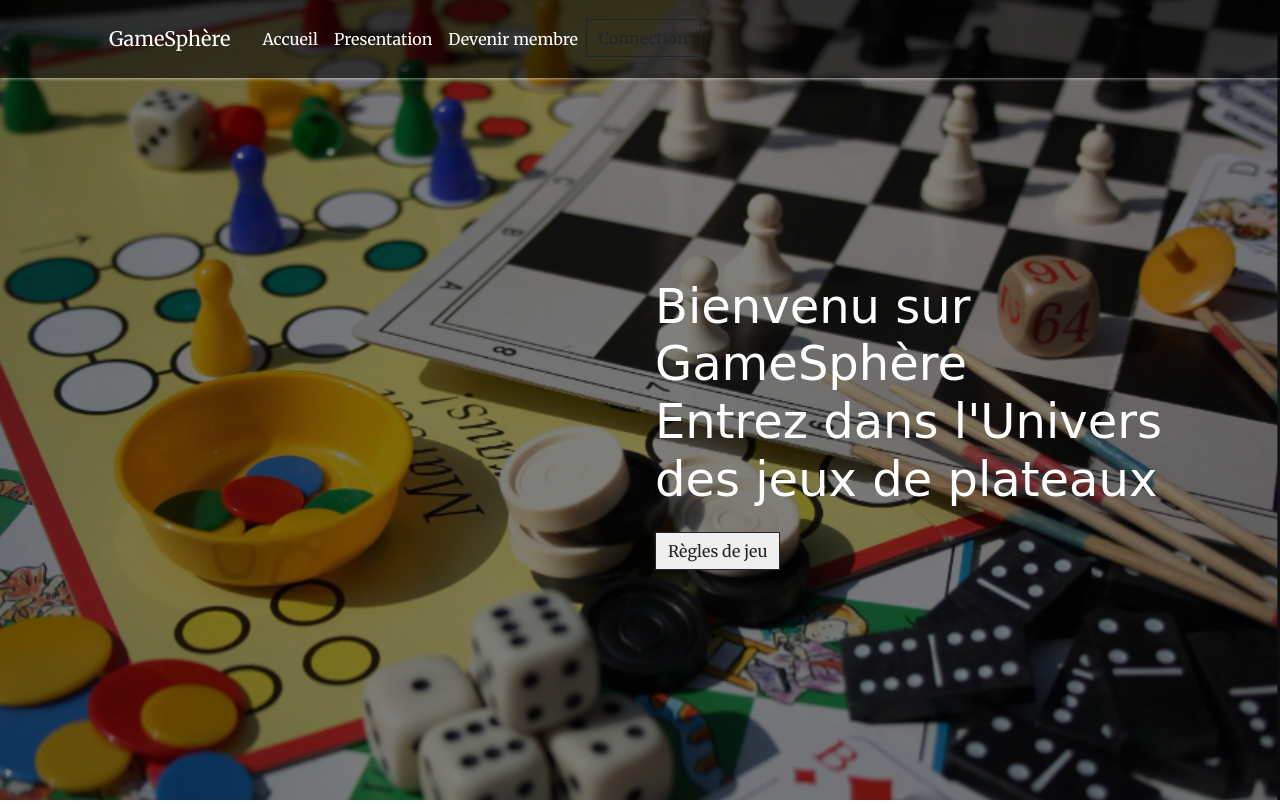
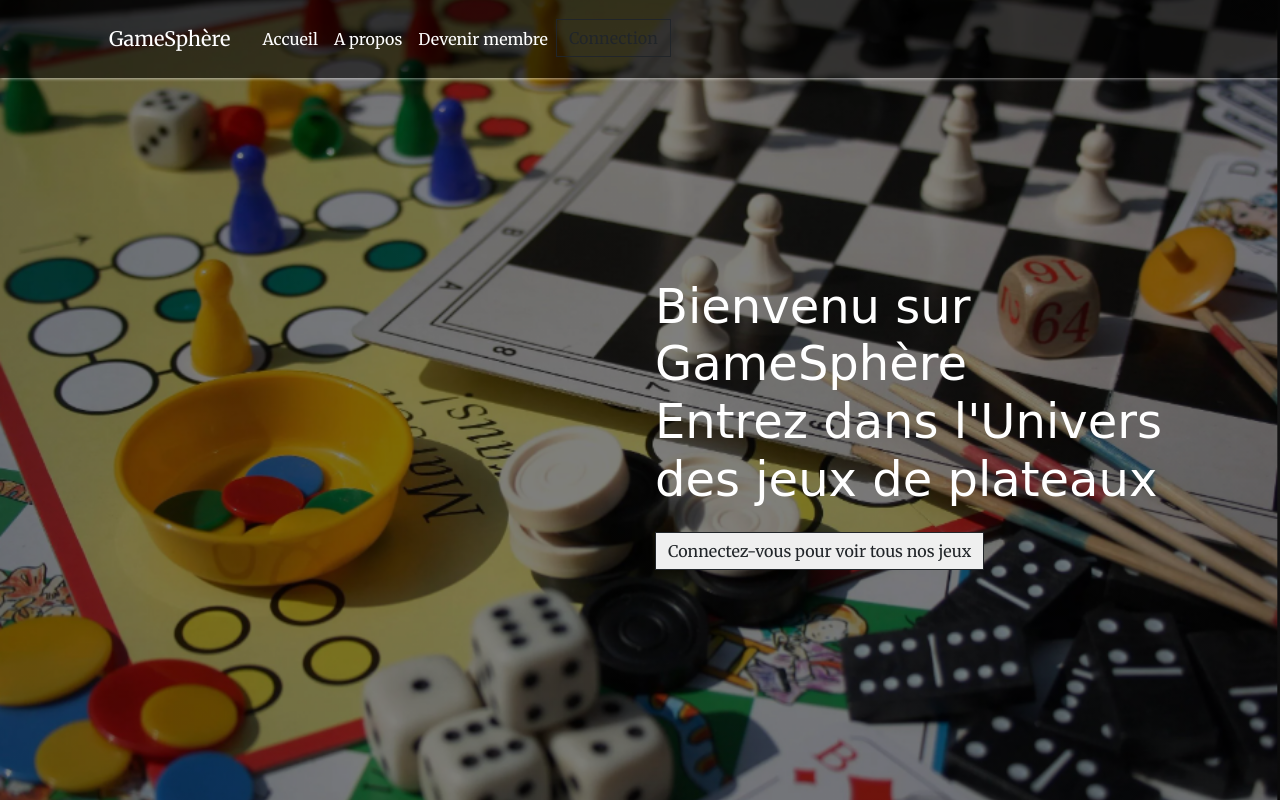
Before and after one commit to mortalla23/ProjetWeb, a PHP site: page / in a window 1280 px wide. Shown: the top 804 px of the page. Run offline with PHP 8.4, Linux system fonts and the light colour scheme; some web fonts are replaced.

Commit message:
liens rajoutés

```diff
--- a/index.php
+++ b/index.php
@@ -24,7 +24,7 @@
               </li>
 
               <li class="nav-item pe-2">
-                <a class="nav-link active" href ="presen.php">Presentation</a>
+                <a class="nav-link active" href ="presen.php">A propos</a>
               </li>
               <li class="nav-item pe-2">
                 <a class="nav-link active" href ="inscrip.php">Devenir membre</a>
@@ -47,7 +47,7 @@
                              Entrez dans l'Univers des jeux de plateaux
                         </h1>
                         <p>
-                            <button class="btn btn-order rounded-0 merriweather">Règles de jeu</button>
+                            <button href="presen.php" class="btn btn-order rounded-0 merriweather">Connectez-vous pour voir tous nos jeux </button>
 
                         </p>
                     </div>
```
